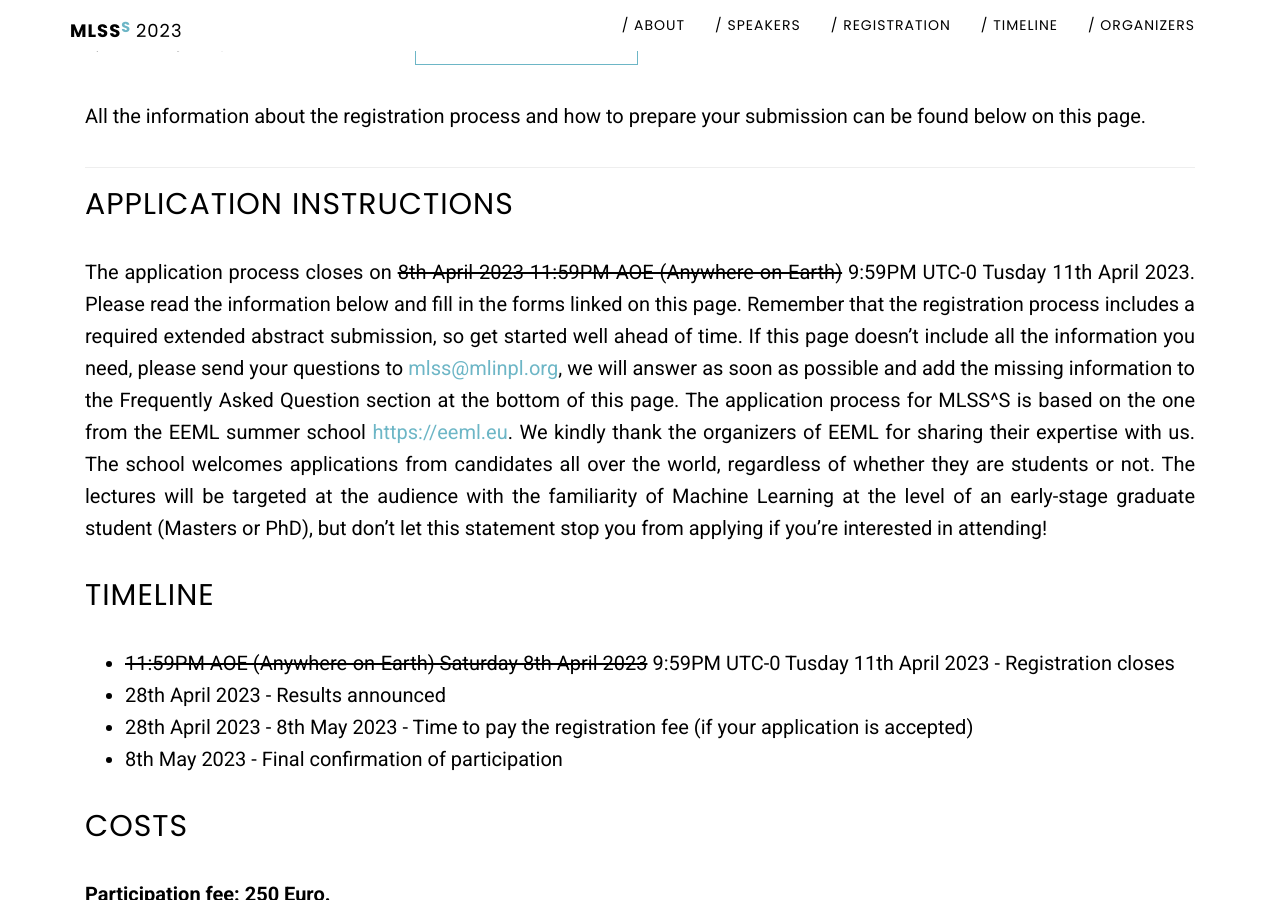
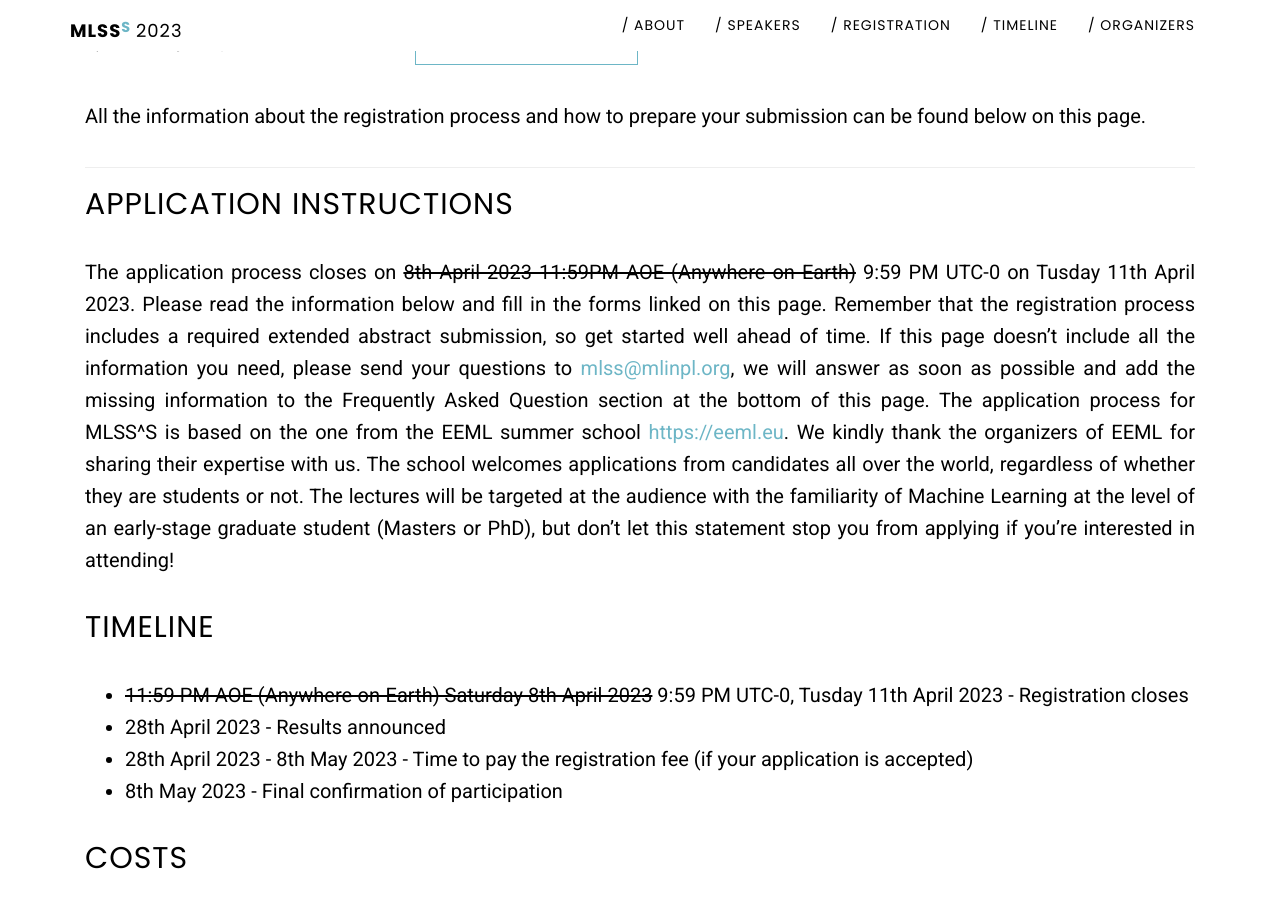
Before and after one commit to mlinpl/mlss2023.mlinpl.org, a Jekyll site: the page built from mlss-registration.md, in a window 1280 px wide and 900 px high, scrolled down 530 px. Built offline with Jekyll 4.4.1, drawn with Linux system fonts in a browser that asks for light colours.

Commit message:
Update the end of registration date for the last time

```diff
--- a/mlss-registration.md
+++ b/mlss-registration.md
@@ -19,7 +19,7 @@ All the information about the registration process and how to prepare your submi
 
 ## Application instructions
 
-The application process closes on ~~8th April 2023 11:59PM AOE (Anywhere on Earth)~~ 9:59PM UTC-0 Tusday 11th April 2023.
+The application process closes on ~~8th April 2023 11:59PM AOE (Anywhere on Earth)~~ 9:59 PM UTC-0 on Tusday 11th April 2023.
 Please read the information below and fill in the forms linked on this page.
 Remember that the registration process includes a required extended abstract submission, so get started well ahead of time.
 If this page doesn’t include all the information you need, please send your questions to [{{ site.email }}](mailto:{{ site.email }}), we will answer as soon as possible and add the missing information to the Frequently Asked Question section at the bottom of this page.
@@ -29,7 +29,7 @@ The school welcomes applications from candidates all over the world, regardless
 
 ## Timeline
 
-- ~~11:59PM AOE (Anywhere-on-Earth) Saturday 8th April 2023~~ 9:59PM UTC-0 Tusday 11th April 2023 - Registration closes
+- ~~11:59 PM AOE (Anywhere-on-Earth) Saturday 8th April 2023~~ 9:59 PM UTC-0, Tusday 11th April 2023 - Registration closes
 - 28th April 2023 - Results announced
 - 28th April 2023 - 8th May 2023 - Time to pay the registration fee (if your application is accepted)
 - 8th May 2023 - Final confirmation of participation
```
